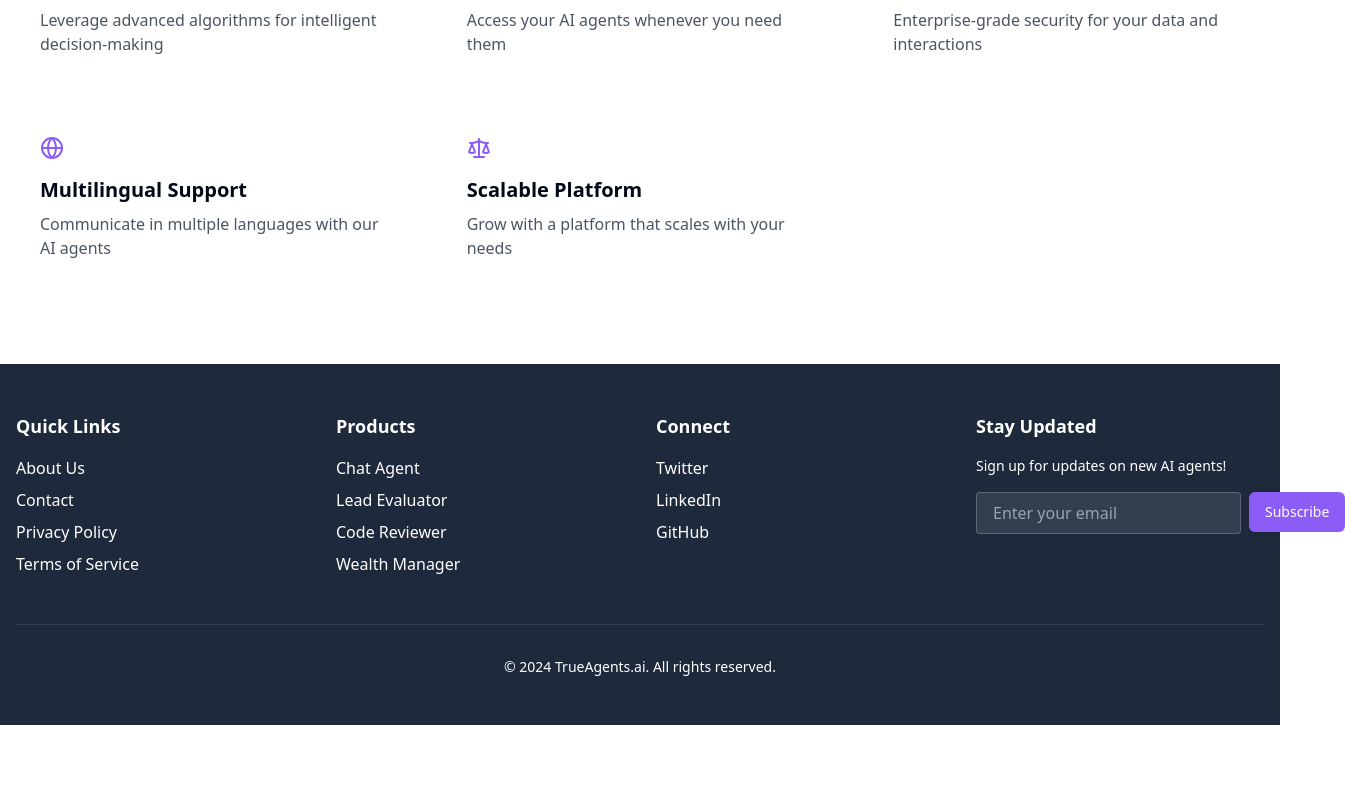
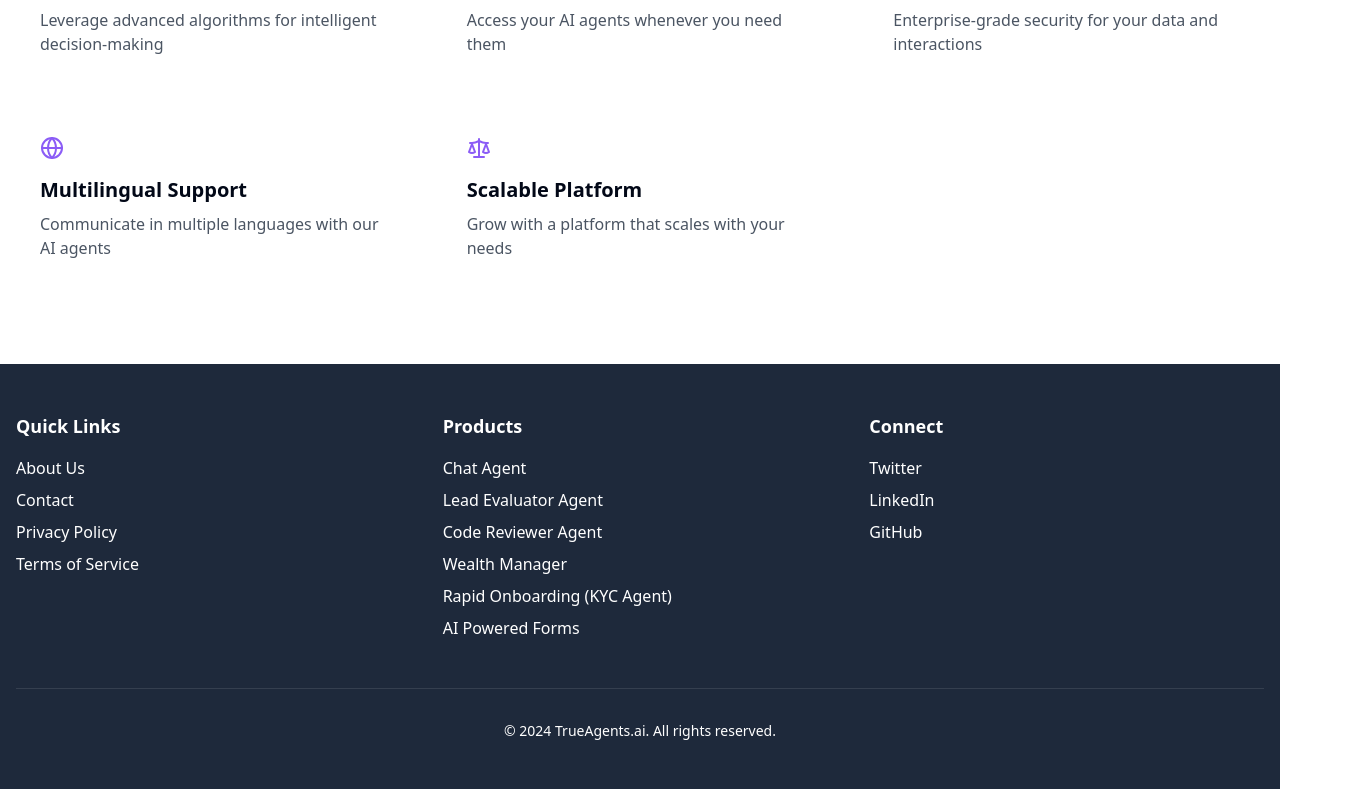
Before and after one commit to vikashsparxit/trueagents-web-portal, a React (Vite) app: page / in a window 1280 px wide. Shown: the part 2438-3227 px from the top of the page, 1345 px wide, since content can reach past the window. Before the commit the page ends 3163 px from the top, so only its background shows below. Built offline with nearby package versions, Linux system fonts and the light colour scheme.

Commit message:
Update Chat Agent image and footer
- Replaced the Chat Agent image with the uploaded image.
- Removed the "Stay Updated" subscription box from the footer.
- Updated the Products section in the footer to reflect all AI solutions available on the page.
[skip gpt_engineer]

```diff
--- a/src/components/Footer.tsx
+++ b/src/components/Footer.tsx
@@ -4,7 +4,7 @@ export const Footer = () => {
   return (
     <footer className="bg-primary text-white py-12">
       <div className="container mx-auto px-4">
-        <div className="grid grid-cols-1 md:grid-cols-4 gap-8">
+        <div className="grid grid-cols-1 md:grid-cols-3 gap-8">
           <div className="space-y-4">
             <h3 className="text-lg font-semibold">Quick Links</h3>
             <ul className="space-y-2">
@@ -19,9 +19,11 @@ export const Footer = () => {
             <h3 className="text-lg font-semibold">Products</h3>
             <ul className="space-y-2">
               <li><a href="#" className="hover:text-secondary">Chat Agent</a></li>
-              <li><a href="#" className="hover:text-secondary">Lead Evaluator</a></li>
-              <li><a href="#" className="hover:text-secondary">Code Reviewer</a></li>
+              <li><a href="#" className="hover:text-secondary">Lead Evaluator Agent</a></li>
+              <li><a href="#" className="hover:text-secondary">Code Reviewer Agent</a></li>
               <li><a href="#" className="hover:text-secondary">Wealth Manager</a></li>
+              <li><a href="#" className="hover:text-secondary">Rapid Onboarding (KYC Agent)</a></li>
+              <li><a href="#" className="hover:text-secondary">AI Powered Forms</a></li>
             </ul>
           </div>
 
@@ -33,19 +35,6 @@ export const Footer = () => {
               <li><a href="#" className="hover:text-secondary">GitHub</a></li>
             </ul>
           </div>
-
-          <div className="space-y-4">
-            <h3 className="text-lg font-semibold">Stay Updated</h3>
-            <p className="text-sm">Sign up for updates on new AI agents!</p>
-            <div className="flex gap-2">
-              <input
-                type="email"
-                placeholder="Enter your email"
-                className="px-4 py-2 rounded bg-white/10 border border-white/20 focus:outline-none focus:border-secondary"
-              />
-              <Button variant="secondary">Subscribe</Button>
-            </div>
-          </div>
         </div>
 
         <div className="mt-12 pt-8 border-t border-white/10 text-center text-sm">
--- a/src/components/Products.tsx
+++ b/src/components/Products.tsx
@@ -3,7 +3,7 @@ import { Button } from "@/components/ui/button";
 export const Products = () => {
   const products = [
     {
-      image: "/lovable-uploads/39c230a8-8ac4-4829-bde5-23e748927c77.png",
+      image: "/lovable-uploads/d5f54f85-cec9-4230-9980-4a74248f47b7.png",
       name: "Chat Agent",
       description: "Advanced conversational AI for seamless communication",
       link: "/chat",
```
Also changed, not shown: public/lovable-uploads/d5f54f85-cec9-4230-9980-4a74248f47b7.png (added).
